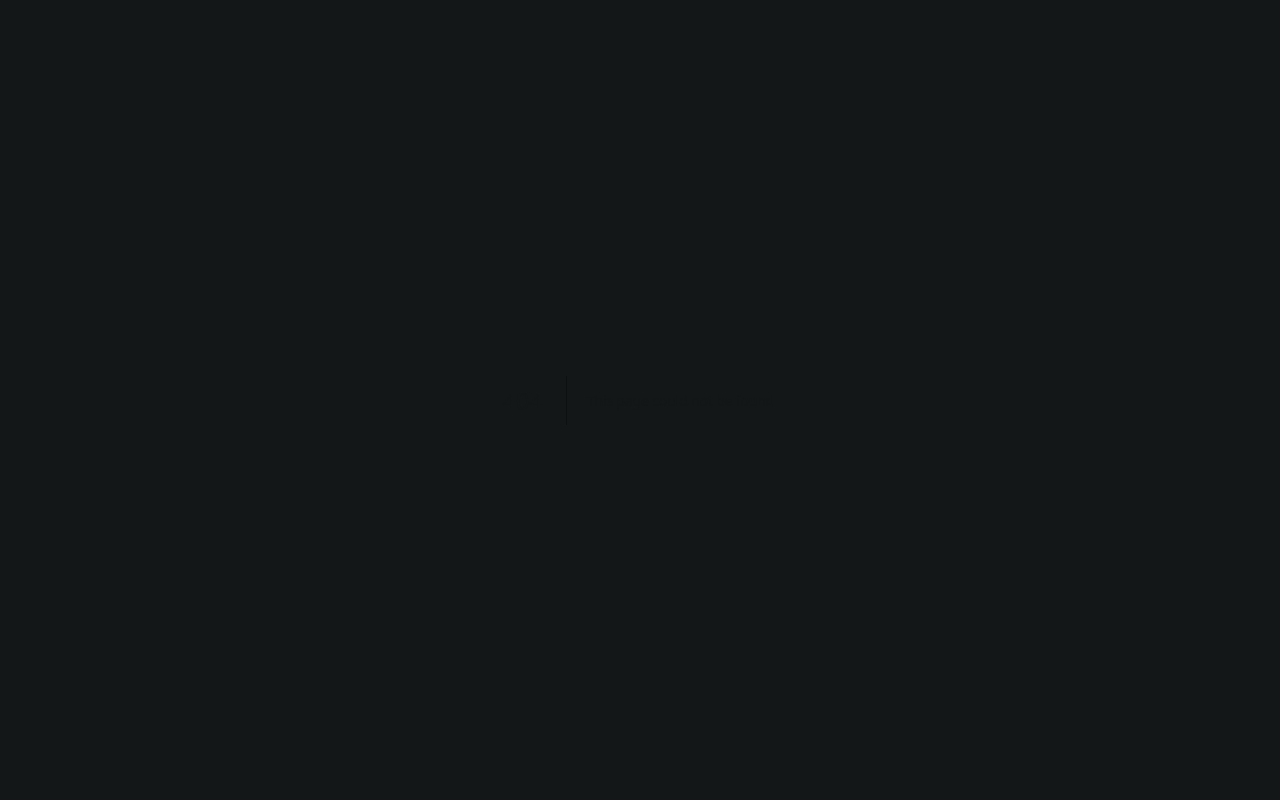
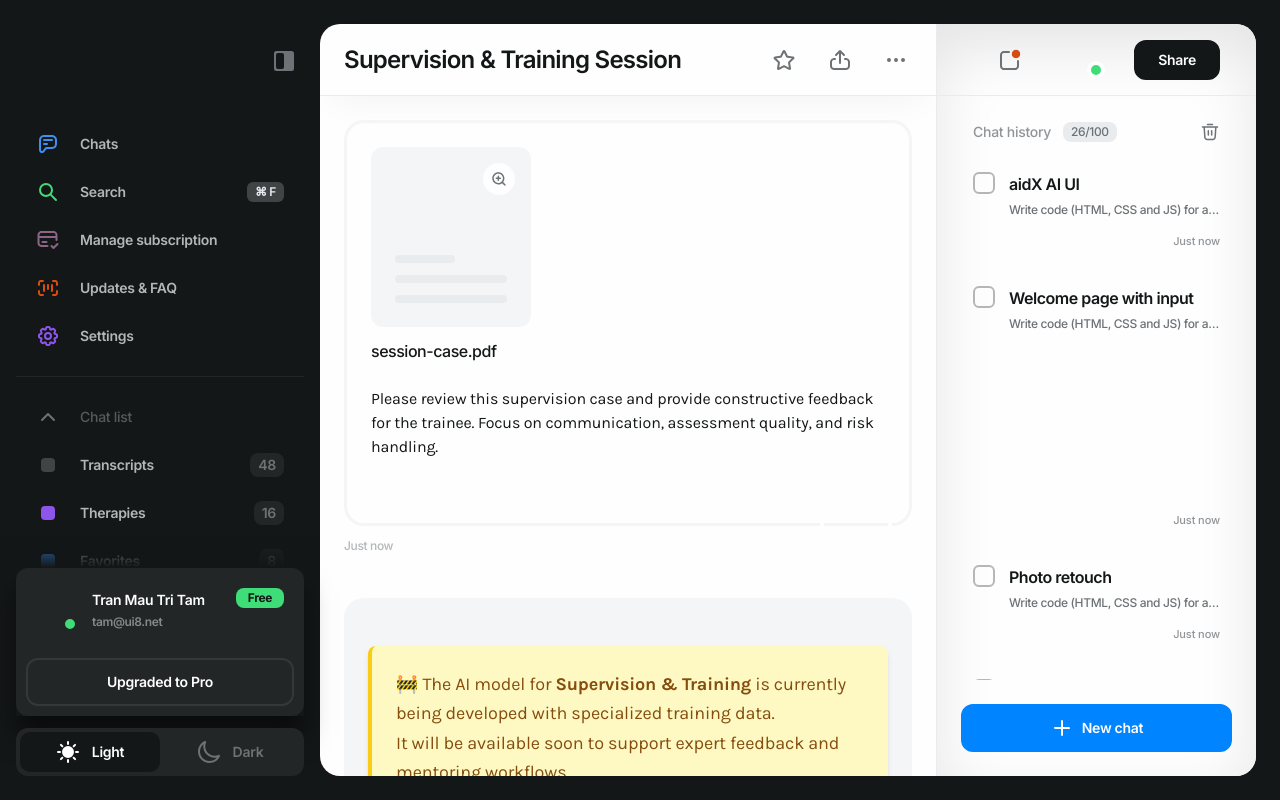
Before and after one commit to aidX-AG/mentalhealth-GPT, a Next.js app: page /supervision-training in a window 1280 px wide. Before the commit this address had no page. Built offline with nearby package versions, Linux system fonts and the light colour scheme; what @rvxlab/tailwind-plugin-ios-full-height would draw is missing.

Commit message:
feat(supervision): add live template with model placeholder message

```diff
--- /dev/null
+++ b/app/supervision-training/page.tsx
@@ -0,0 +1,8 @@
+import type { NextPage } from "next";
+import SupervisionTrainingPage from "@/templates/SupervisionTrainingPage";
+
+const SupervisionTraining: NextPage = () => {
+    return <SupervisionTrainingPage />;
+};
+
+export default SupervisionTraining;
--- /dev/null
+++ b/templates/SupervisionTrainingPage/index.tsx
@@ -0,0 +1,31 @@
+"use client";
+
+import Layout from "@/components/Layout";
+import Chat from "@/components/Chat";
+import Question from "@/components/Question";
+import Answer from "@/components/Answer";
+
+const SupervisionTrainingPage = () => {
+    return (
+        <Layout>
+            <Chat title="Supervision & Training Session">
+                <Question
+                    document="session-case.pdf"
+                    content="Please review this supervision case and provide constructive feedback for the trainee. Focus on communication, assessment quality, and risk handling."
+                    time="Just now"
+                />
+
+                <Answer>
+                    <div className="mt-6 p-6 bg-yellow-100 border-l-4 border-yellow-400 text-yellow-800 rounded-lg shadow-md">
+                        <p className="text-lg leading-relaxed font-medium">
+                            🚧 The AI model for <strong>Supervision & Training</strong> is currently being developed with specialized training data. <br />
+                            It will be available soon to support expert feedback and mentoring workflows.
+                        </p>
+                    </div>
+                </Answer>
+            </Chat>
+        </Layout>
+    );
+};
+
+export default SupervisionTrainingPage;
```
